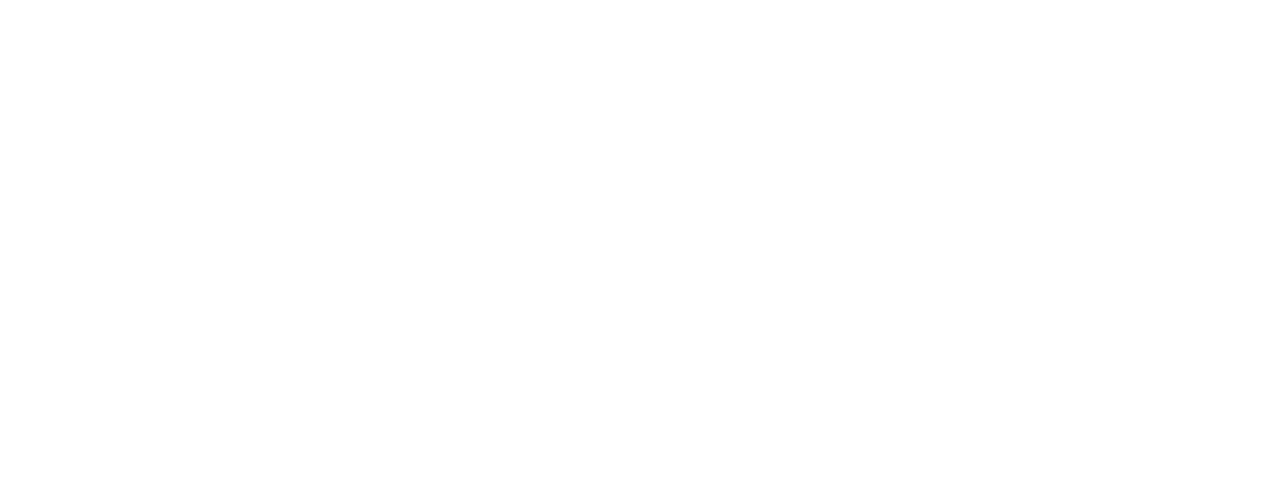
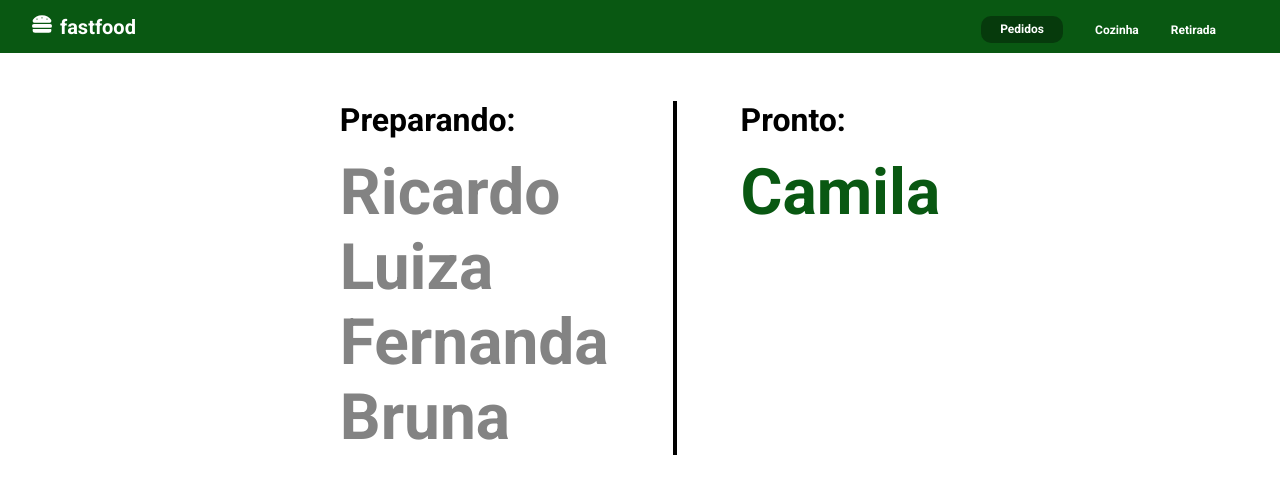
Before and after one commit to lucasveigaa/teste-devio, a React (Vite) app: page /withdraw in a window 1280 px wide. Before the commit this address had no page. Shown: the top 494 px of the page. Built offline with nearby package versions, Linux system fonts and the light colour scheme.

Commit message:
feat: finishing stylization of page withdraw

```diff
--- a/src/Router.tsx
+++ b/src/Router.tsx
@@ -2,6 +2,7 @@
 import { DefaultLayout } from './layouts/DefaultLayout';
 import { Checkout } from './pages/Checkout';
 import { Home } from './pages/Home';
+import { Withdraw } from './pages/Withdraw';
 
 export function Router() {
   return (
@@ -9,6 +10,7 @@
       <Route path="/" element={<DefaultLayout />}>
         <Route path="/" element={<Home />} />
         <Route path="/checkout" element={<Checkout />} />
+        <Route path="/withdraw" element={<Withdraw />} />
       </Route>
     </Routes>
   );
--- /dev/null
+++ b/src/pages/Withdraw/index.tsx
@@ -0,0 +1,19 @@
+import { Container, Preparing, Ready } from './styles';
+
+export function Withdraw() {
+  return (
+    <Container>
+      <Preparing>
+        <strong>Preparando:</strong>
+        <span>Ricardo</span>
+        <span>Luiza</span>
+        <span>Fernanda</span>
+        <span>Bruna</span>
+      </Preparing>
+      <Ready>
+        <strong>Pronto:</strong>
+        <span>Camila</span>
+      </Ready>
+    </Container>
+  );
+}
--- /dev/null
+++ b/src/pages/Withdraw/styles.ts
@@ -0,0 +1,58 @@
+import styled from 'styled-components';
+
+export const Container = styled.main`
+  display: flex;
+  justify-content: center;
+  margin-top: 3rem;
+
+  @media (max-width: 500px) {
+    flex-direction: column;
+    align-items: center;
+  }
+`;
+
+export const Preparing = styled.div`
+  display: flex;
+  flex-direction: column;
+  border-right: 4px solid black;
+  padding-right: 4rem;
+
+  @media (max-width: 500px) {
+    padding-right: 0;
+    padding-bottom: 2rem;
+    border-right: none;
+    border-bottom: 4px solid black;
+  }
+
+  strong {
+    font-size: 2rem;
+    margin-bottom: 1rem;
+  }
+  span {
+    font-size: 4rem;
+    color: #838383;
+    font-weight: 700;
+  }
+`;
+
+export const Ready = styled.div`
+  display: flex;
+  flex-direction: column;
+  padding-left: 4rem;
+
+  @media (max-width: 500px) {
+    padding-left: 0;
+    padding-top: 2rem;
+    border-left: none;
+  }
+
+  strong {
+    font-size: 2rem;
+    margin-bottom: 1rem;
+  }
+  span {
+    font-size: 4rem;
+    color: #095812;
+    font-weight: 700;
+  }
+`;
```
